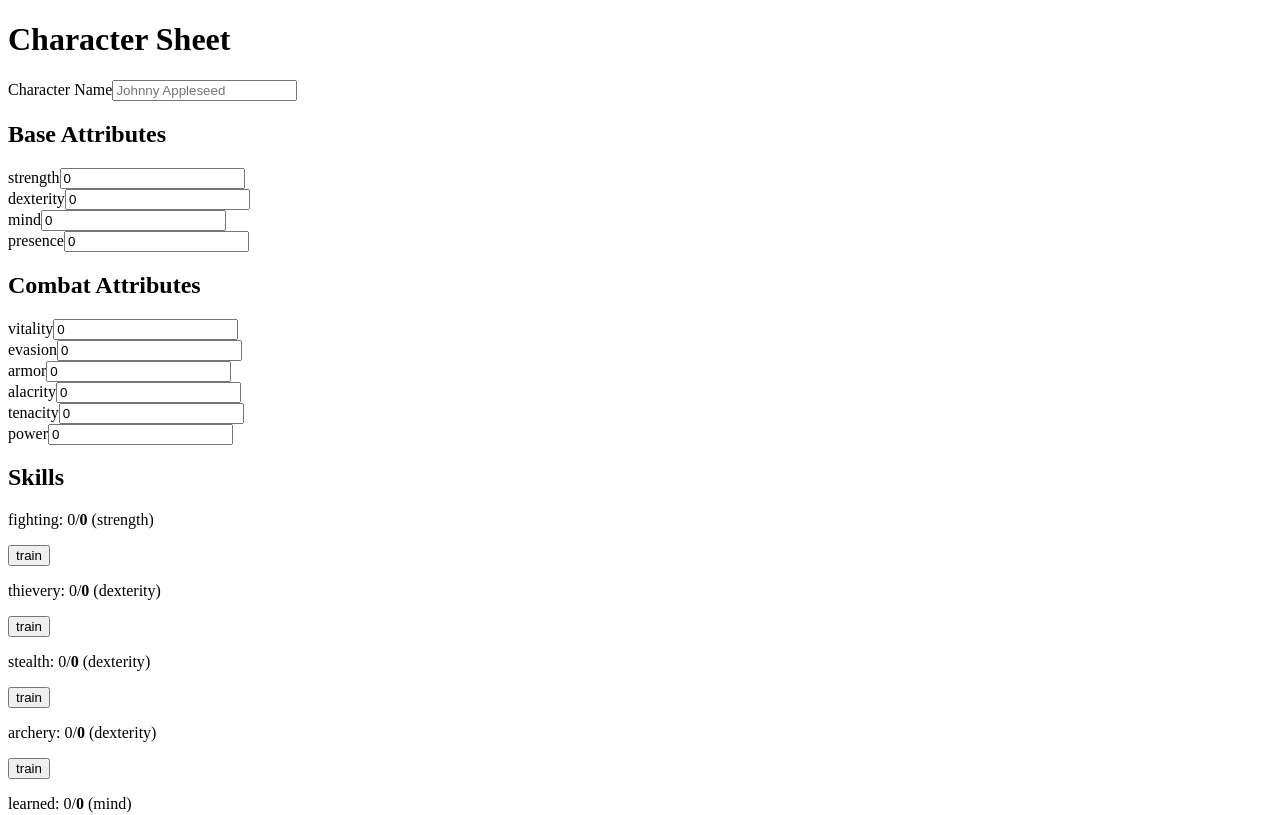
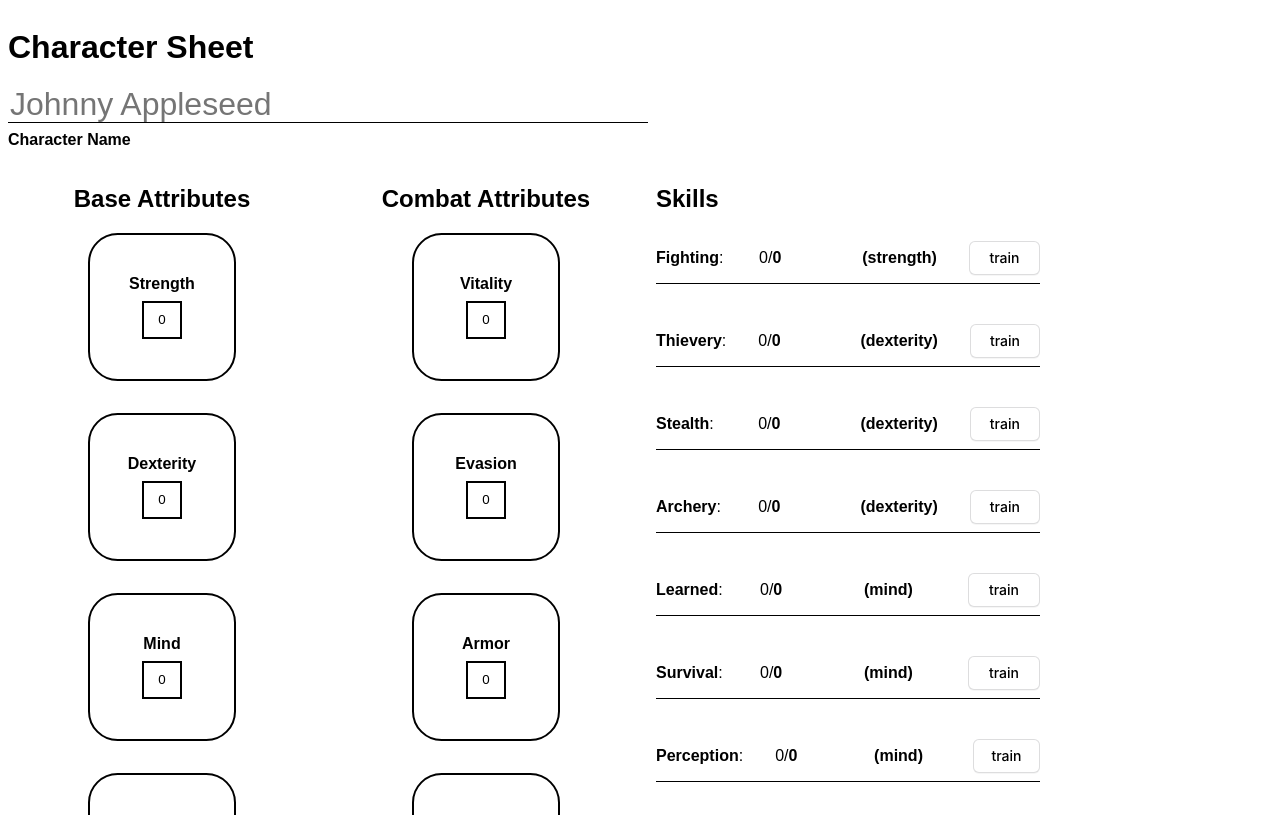
Before and after one commit to adrianbgo/rpg-character-sheet, a React (Vite) app: page / in a window 1280 px wide. Shown: the top 815 px of the page. Built offline with nearby package versions, Linux system fonts and the light colour scheme.

Commit message:
feature: added basic styling and theming

```diff
--- a/src/components/CharacterSheet/CharacterSheet.tsx
+++ b/src/components/CharacterSheet/CharacterSheet.tsx
@@ -3,11 +3,13 @@ import TextInput from '../TextInput/TextInput'
 import Stat from '../Stat/Stat'
 import Skill from '../Skill/Skill'
 
+import '../../styles/components/CharacterSheet.scss'
+
 const CharacterSheet = () => {
     return (
-        <div className='character-sheet'>
+        <div className='container'>
             <h1>Character Sheet</h1>
-            <form>
+            <form className='character-sheet'>
                 <section id="name">
                     <TextInput label='Character Name' id='name' placeholder='Johnny Appleseed' />
                 </section>
@@ -43,6 +45,10 @@ const CharacterSheet = () => {
                     <Skill name={'insight'} rank={0} baseAttribute={{ name: 'presence', value: 0, change: () => { } }} />
                     <Skill name={'power'} rank={0} baseAttribute={{ name: 'presence', value: 0, change: () => { } }} />
                 </section>
+                <section id='import-export'>
+                    <button type='button' id='import-button' className='primary'>Import Character</button>
+                    <button type='button' id='export-button' className='secondary'>Export Character</button>
+                </section>
             </form>
         </div>
     )
--- a/src/components/Skill/Skill.tsx
+++ b/src/components/Skill/Skill.tsx
@@ -1,5 +1,6 @@
 import React, { FC } from 'react'
 import { Attribute } from '../../types/Attribute';
+import '../../styles/components/Skill.scss'
 
 interface ISkill {
     rank: number;
@@ -10,7 +11,9 @@ interface ISkill {
 const Skill: FC<ISkill> = ({ rank, baseAttribute, name }) => {
     return (
         <div className='skill'>
-            <p className='skill-name'>{name}: {rank}/<b>{baseAttribute.value}</b> ({baseAttribute.name})</p>
+            <p className='skill-name'><b>{name}</b>:</p>
+            <p>{rank}/<b>{baseAttribute.value}</b></p>
+            <b>({baseAttribute.name})</b>
             <button className='skill-button' onClick={baseAttribute.change}>train</button>
         </div>
     )
--- a/src/components/Stat/Stat.tsx
+++ b/src/components/Stat/Stat.tsx
@@ -1,4 +1,5 @@
-import React, { FC } from 'react'
+import React, { FC } from 'react';
+import '../../styles/components/Stat.scss'
 
 interface IStat {
     type: string;
--- a/src/components/TextInput/TextInput.tsx
+++ b/src/components/TextInput/TextInput.tsx
@@ -1,4 +1,5 @@
 import React, { FC } from 'react'
+import '../../styles/components/TextInput.scss'
 
 interface ITextInput {
     label: string;
@@ -8,7 +9,10 @@ interface ITextInput {
 
 const TextInput: FC<ITextInput> = ({ label, placeholder, id }) => {
     return (
-        <label htmlFor={id}>{label}<input type='text' id={id} name={id} placeholder={placeholder} /></label>
+        <div className='text-input'>
+            <input type='text' id={id} name={id} placeholder={placeholder} />
+            <label htmlFor={id}>{label}</label>
+        </div>
     )
 }
 
--- /dev/null
+++ b/src/styles/_variables.scss
@@ -0,0 +1,7 @@
+$--theme-primary: #d75893;
+$--theme-secondary: #9b4dca;
+$--theme-surface: #fff;
+$--theme-background: #fafafa;
+$--theme-on-primary: #fff;
+$--theme-on-secondary: #fff;
+$--theme-on-surface: #000;
--- /dev/null
+++ b/src/styles/components/CharacterSheet.scss
@@ -0,0 +1,47 @@
+@import '../variables';
+.container {
+    display: flex;
+    flex-direction: column;
+    .character-sheet {
+        display: grid;
+        width: 100%;
+        grid-template-columns: 1fr 1fr 2fr;
+        grid-template-rows: auto;
+        grid-template-areas:
+            "name name name"
+            "base combat skills"
+            "import . . ";
+        grid-gap: 1rem;
+
+        section {
+            display: flex;
+            flex-direction: column;
+            justify-content: flex-start;
+            align-items: center;
+
+        &#name {
+            grid-area: name;
+            align-items: flex-start;
+        }
+
+        &#base-attributes {
+            grid-area: base;
+        }
+
+        &#combat-attributes {
+            grid-area: combat;
+        }
+
+        &#skills {
+            grid-area: skills;
+            align-items: flex-start;
+            justify-content: flex-start;
+        }
+
+        &#import-export {
+            grid-area: import;
+            flex-direction: row;
+        }
+        }
+    }
+}
--- /dev/null
+++ b/src/styles/components/Skill.scss
@@ -0,0 +1,16 @@
+@import '../variables';
+
+.skill {
+    width: 30vw;
+    border-bottom: 1px solid $--theme-on-surface;
+    display: grid;
+    grid-template-columns: 1fr 1fr 1fr 1fr;
+    grid-template-rows: 1fr;
+    margin-bottom: 2rem;
+    align-items: center;
+    column-gap: 2rem;
+
+    .skill-name {
+        text-transform: capitalize;
+    }
+}
--- a/src/styles/components/Stat.scss
+++ b/src/styles/components/Stat.scss
@@ -0,0 +1,30 @@
+@import '../variables';
+
+.stat {
+    display: flex;
+    flex-direction: column;
+    border: 2px solid $--theme-on-surface;
+    padding: 2rem;
+    width: 5rem;
+    height: 5rem;
+    border-radius: 20%;
+    align-items: center;
+    justify-content: space-evenly;
+    margin-bottom: 2rem;
+
+    label {
+        text-transform: capitalize;
+        font-weight: bold;
+    }
+
+    input {
+        border: 2px solid $--theme-on-surface;
+        text-align: center;
+        width: 2rem;
+        height: 2rem;
+        &::-webkit-outer-spin-button,
+        &::-webkit-inner-spin-button{
+            display: none;
+        }
+    }
+}
--- a/src/styles/components/TextInput.scss
+++ b/src/styles/components/TextInput.scss
@@ -0,0 +1,17 @@
+@import '../variables';
+.text-input {
+    display: flex;
+    flex-direction: column;
+    width: 50vw;
+    input {
+        height: 2rem;
+        font-size: 2rem;
+        border: none;
+        border-bottom: 1px solid $--theme-on-surface;
+        margin-bottom: 0.5rem;
+    }
+    label {
+        text-transform: capitalize;
+        font-weight: 600;
+    }
+}
--- a/src/styles/globals.scss
+++ b/src/styles/globals.scss
@@ -0,0 +1,64 @@
+@import 'variables';
+
+* {
+    font-family:Arial, Helvetica, sans-serif
+}
+
+button {
+    appearance: none;
+    background-color: $--theme-surface;
+    border: 1px solid rgba(27, 31, 35, 0.15);
+    border-radius: 6px;
+    box-shadow: rgba(27, 31, 35, 0.04) 0 1px 0, rgba(255, 255, 255, 0.25) 0 1px 0 inset;
+    box-sizing: border-box;
+    color: $--theme-on-surface;
+    cursor: pointer;
+    display: inline-block;
+    font-family: -apple-system, system-ui, "Segoe UI", Helvetica, Arial, sans-serif, "Apple Color Emoji", "Segoe UI Emoji";
+    font-size: 14px;
+    font-weight: 500;
+    line-height: 20px;
+    list-style: none;
+    padding: 6px 16px;
+    position: relative;
+    transition: background-color 0.2s cubic-bezier(0.3, 0, 0.5, 1);
+    user-select: none;
+    -webkit-user-select: none;
+    touch-action: manipulation;
+    vertical-align: middle;
+    white-space: nowrap;
+    word-wrap: break-word;
+
+    &:hover {
+        background-color: $--theme-surface;
+        text-decoration: none;
+        transition-duration: 0.1s;
+    }
+
+    &:disabled {
+        background-color: $--theme-surface;
+        border-color: rgba(27, 31, 35, 0.15);
+        color: $--theme-on-surface;
+        cursor: default;
+    }
+
+    &:active {
+        background-color: $--theme-surface;
+        box-shadow: rgba(225, 228, 232, 0.2) 0 1px 0 inset;
+        transition: none 0s;
+    }
+
+    &:focus {
+        outline: 1px transparent;
+    }
+
+    &.primary {
+        background-color: $--theme-primary;
+        color: $--theme-on-primary;
+    }
+
+    &.secondary {
+        background-color: $--theme-secondary;
+        color: $--theme-on-secondary;
+    }
+}
```
